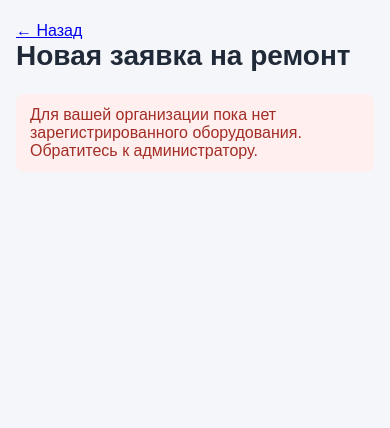
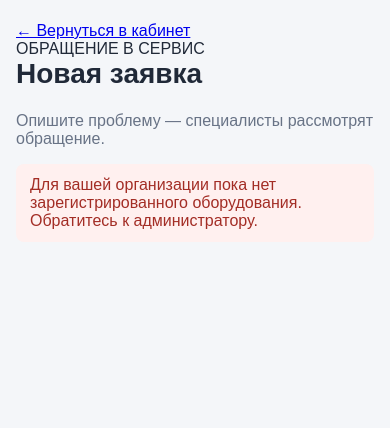
Before and after one commit to RShukrona/UchPrak2026, a Flask app: template templates/request_new.html in a window 390 px wide. Shown: the part 74-502 px from the top of the page. Run offline with Flask 3, Linux system fonts and the light colour scheme; the template is opened without the code that fills it, so the values that code supplies are empty; some libraries are stand-ins or nearby versions.

Commit message:
Redesign interface and improve responsive templates

```diff
--- a/templates/request_new.html
+++ b/templates/request_new.html
@@ -1,13 +1,20 @@
 {% extends "base.html" %}
 {% block title %}Новая заявка — СК Держава{% endblock %}
 {% block content %}
-<div class="narrow"><a href="{{ url_for('dashboard') }}">← Назад</a><h1>Новая заявка на ремонт</h1>
-{% if not equipment %}<p class="alert error">Для вашей организации пока нет зарегистрированного оборудования. Обратитесь к администратору.</p>{% else %}
-<form method="post" class="form-stack panel">
-<input type="hidden" name="csrf_token" value="{{ csrf_token() }}">
-<label>Оборудование<select name="equipment_id" required><option value="">Выберите оборудование</option>{% for e in equipment %}<option value="{{ e.equipment_id }}">{{ e.equipment_name }}{% if e.serial_number %} · {{ e.serial_number }}{% endif %}</option>{% endfor %}</select></label>
-<label>Приоритет<select name="priority"><option value="low">Низкий</option><option value="medium" selected>Средний</option><option value="high">Высокий</option><option value="urgent">Срочный</option></select></label>
-<label>Описание неисправности<textarea name="problem_description" rows="6" minlength="10" required placeholder="Опишите проблему и обстоятельства её возникновения..."></textarea></label>
-<button class="button" type="submit">Отправить заявку</button>
-</form>{% endif %}</div>
+<div class="narrow-page">
+  <a class="back-link" href="{{ url_for('dashboard') }}">← Вернуться в кабинет</a>
+  <div class="page-heading compact"><div><div class="eyebrow"><span class="eyebrow-line"></span> ОБРАЩЕНИЕ В СЕРВИС</div><h1>Новая заявка</h1><p class="muted">Опишите проблему — специалисты рассмотрят обращение.</p></div></div>
+  {% if not equipment %}<div class="alert error">Для вашей организации пока нет зарегистрированного оборудования. Обратитесь к администратору.</div>
+  {% else %}
+  <form method="post" class="form-card form-stack">
+    <input type="hidden" name="csrf_token" value="{{ csrf_token() }}">
+    <div class="form-section-heading"><span class="form-step">01</span><div><strong>Оборудование</strong><small>Выберите единицу, для которой требуется обслуживание</small></div></div>
+    <label>Оборудование<select name="equipment_id" required><option value="">Выберите оборудование</option>{% for e in equipment %}<option value="{{ e.equipment_id }}">{{ e.equipment_name }}{% if e.serial_number %} · {{ e.serial_number }}{% endif %}</option>{% endfor %}</select></label>
+    <div class="form-section-heading"><span class="form-step">02</span><div><strong>Описание обращения</strong><small>Укажите симптомы и обстоятельства возникновения проблемы</small></div></div>
+    <label>Приоритет<select name="priority"><option value="low">Низкий — плановое обращение</option><option value="medium" selected>Средний — стандартный</option><option value="high">Высокий — требуется внимание</option><option value="urgent">Срочный — простой оборудования</option></select></label>
+    <label>Описание неисправности<textarea name="problem_description" rows="6" minlength="10" required placeholder="Например: оборудование не запускается после включения, на панели отображается код ошибки..."></textarea><small class="field-hint">Минимум 10 символов. Чем подробнее описание, тем проще специалисту оценить проблему.</small></label>
+    <div class="form-actions"><a class="button button-secondary" href="{{ url_for('dashboard') }}">Отмена</a><button class="button button-primary" type="submit">Отправить заявку →</button></div>
+  </form>
+  {% endif %}
+</div>
 {% endblock %}
```
